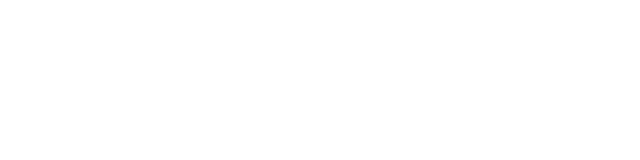
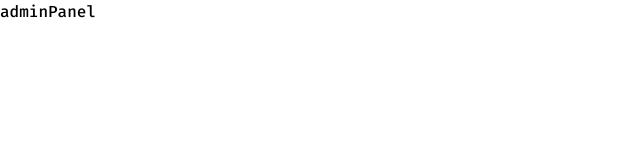
Before and after one commit to iZergiodev/Front-Flash4Devs, a React (Vite) app: page /admin in a window 1280 px wide. Before the commit this address had no page. Shown: the top 160 px of the page, without its empty margins (0-640 px from the left). Built offline with nearby package versions, Linux system fonts and the light colour scheme.

Commit message:
admin panel

```diff
--- /dev/null
+++ b/src/flash4devs/adminPanel/AdminPanel.jsx
@@ -0,0 +1,6 @@
+
+export const AdminPanel = () => {
+  return (
+    <div>adminPanel</div>
+  )
+}
--- a/src/router/AppRouter.jsx
+++ b/src/router/AppRouter.jsx
@@ -5,6 +5,7 @@ import { Estadistica } from "../flash4devs/Estadistica";
 import { Categorias } from "../flash4devs/Categorias";
 import { FormCustom } from "../flash4devs/FormCustom";
 import { Biblioteca } from "../flash4devs/Biblioteca.jsx";
+import { AdminPanel } from "../flash4devs/adminPanel/AdminPanel.jsx";
 
 
 import { ProtectedRoutes } from "../router/ProtectedRoutes.jsx";
@@ -29,6 +30,8 @@ export const AppRouter = () => {
       <Route path="/conceptcard" element={<ConceptCard />} />
       <Route path="/customform" element={<FormCustom />} />
       <Route path="/biblioteca" element={<Biblioteca />} />
+      <Route path="/admin" element={<AdminPanel />} />
+
       <Route
         path="/eligecategoria/*"
         element={
```
